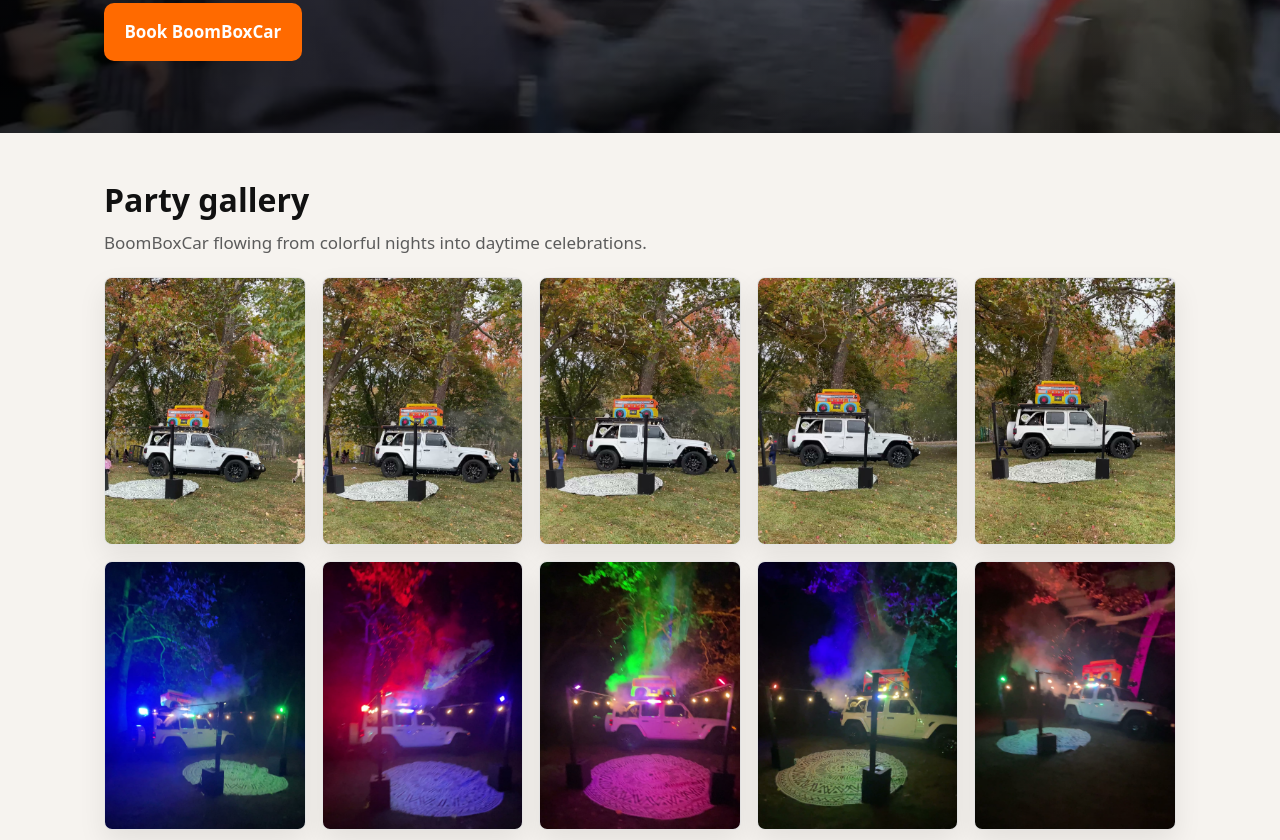
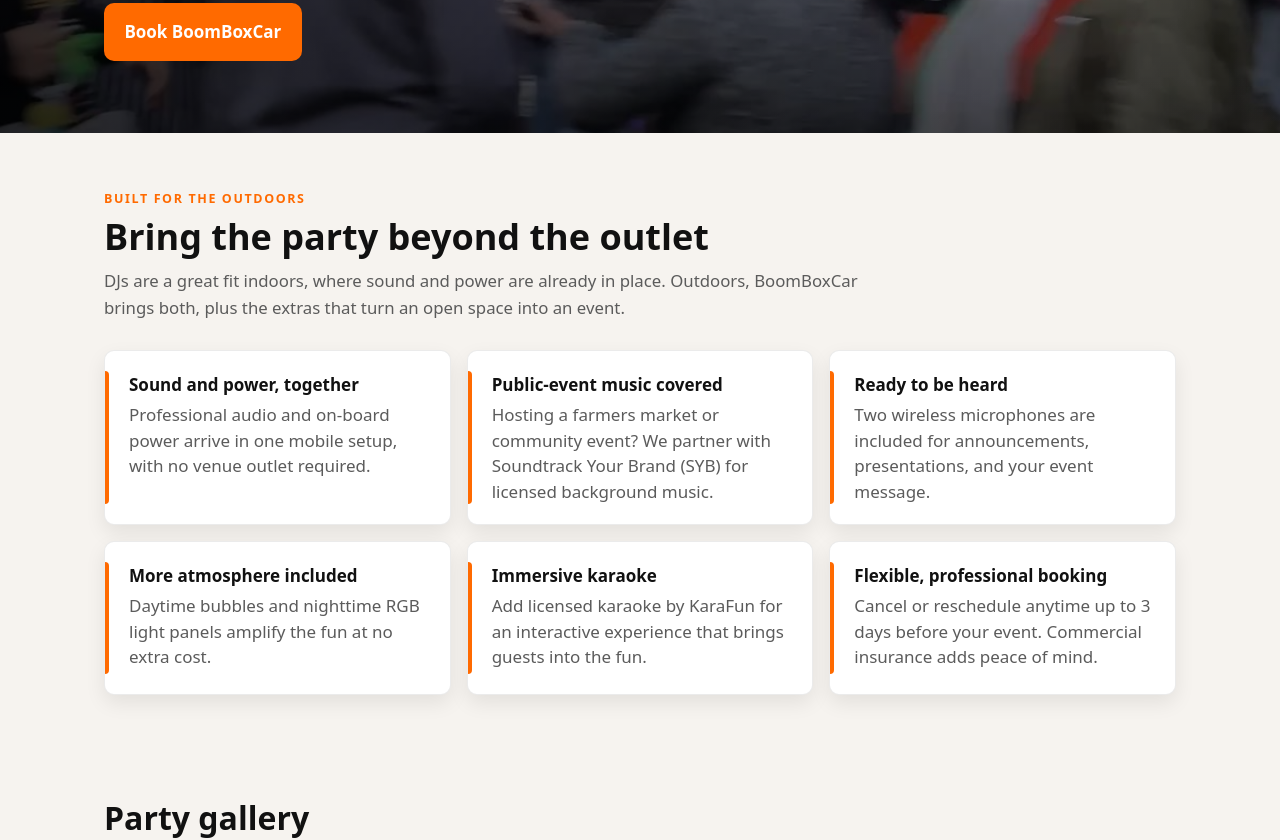
Before and after one commit to juanjose49/boomboxcar.com, a website: page index.html in a window 1280 px wide. Shown: the part 668-1508 px from the top of the page. Drawn offline with Linux system fonts and the light colour scheme; no server answers.

Commit message:
Add outdoor value proposition section

```diff
--- a/index.css
+++ b/index.css
@@ -111,13 +111,14 @@ a:hover{text-decoration:underline}
 /* Hero */
 main{display:flex;flex-direction:column}
 main > .experience-video{order:1}
-main > .gallery-party{order:2}
-main > .booking{order:3}
-main > .features{order:4}
-main > .pricing{order:5}
-main > .events{order:6}
-main > .faqs{order:7}
-main > .contact{order:8}
+main > .value-proposition{order:2}
+main > .gallery-party{order:3}
+main > .booking{order:4}
+main > .features{order:5}
+main > .pricing{order:6}
+main > .events{order:7}
+main > .faqs{order:8}
+main > .contact{order:9}
 .hero{position:relative; display:grid; min-height:56vh; overflow:hidden; background:#111}
 .hero::after{
   content:"";
@@ -156,7 +157,19 @@ main > .contact{order:8}
 .btn-primary:hover{filter:brightness(.95); text-decoration:none}
 
 /* Sections */
-.features,.pricing,.events,.gallery,.faqs,.contact,.booking{padding:24px 16px}
+.value-proposition,.features,.pricing,.events,.gallery,.faqs,.contact,.booking{padding:24px 16px}
+.value-proposition{background:var(--soft)}
+.value-inner{max-width:var(--max);margin:0 auto}
+.value-intro{max-width:760px;margin-bottom:20px}
+.value-intro .eyebrow{margin:0 0 6px;color:var(--brand);font-size:.78rem;font-weight:800;letter-spacing:.13em;text-transform:uppercase}
+.value-intro h2{margin:0 0 10px}
+.value-intro p:last-child{margin-bottom:0;color:var(--muted);font-size:1.05rem}
+.value-grid{display:grid;gap:10px;margin:0;padding:0;list-style:none}
+.value-grid li{position:relative;padding:16px 16px 16px 20px;border:1px solid var(--ring);border-radius:10px;background:var(--surface);box-shadow:0 8px 20px var(--shadow)}
+.value-grid li::before{content:"";position:absolute;top:16px;bottom:16px;left:0;width:4px;border-radius:0 4px 4px 0;background:var(--brand)}
+.value-grid strong,.value-grid span{display:block}
+.value-grid strong{margin-bottom:4px;color:var(--ink)}
+.value-grid span{color:var(--muted);line-height:1.5}
 .features>.feature-list{display:grid; gap:.6rem; list-style:none; padding:0; max-width:1000px; margin:0 auto}
 .service-boundary{max-width:1000px;margin:18px auto 0;padding:14px 16px;border-left:4px solid var(--brand);border-radius:0 8px 8px 0;background:var(--card)}
 .pricing p{max-width:1000px; margin:0 auto 8px}
@@ -225,9 +238,15 @@ main > .contact{order:8}
   .hero-cta{margin-top:24px}
   .btn{padding:.85rem 1.15rem}
 
-  .features,.pricing,.events,.gallery,.faqs,.contact,.booking{
+  .value-proposition,.features,.pricing,.events,.gallery,.faqs,.contact,.booking{
     padding:48px max(28px, calc((100vw - var(--max)) / 2 + 24px));
   }
+  .value-proposition{padding-top:56px;padding-bottom:56px}
+  .value-intro{margin-bottom:28px}
+  .value-intro h2{font-size:2.25rem}
+  .value-grid{grid-template-columns:repeat(3,minmax(0,1fr));gap:16px}
+  .value-grid li{min-height:154px;padding:20px 20px 20px 24px}
+  .value-grid li::before{top:20px;bottom:20px}
   .features,.events,.faqs{background:var(--bg)}
   .pricing,.gallery,.contact{background:var(--soft)}
   h2{
--- a/index.html
+++ b/index.html
@@ -61,7 +61,7 @@
   <link rel="preconnect" href="https://web.squarecdn.com" crossorigin />
 
   <!-- Styles -->
-  <link rel="stylesheet" href="index.css?v=20260816-date-width-2" />
+  <link rel="stylesheet" href="index.css?v=20260823-value-proposition" />
 
   <!-- Google Analytics (unchanged) -->
   <script async src="https://www.googletagmanager.com/gtag/js?id=G-FQ1TV8G46E"></script>
@@ -183,6 +183,25 @@
         <div class="hero-cta">
           <a class="btn btn-primary" href="#book" data-gtag="booking_builder_click">Book BoomBoxCar</a>
         </div>
+      </div>
+    </section>
+
+    <!-- Outdoor value proposition -->
+    <section class="value-proposition" aria-labelledby="value-title">
+      <div class="value-inner">
+        <div class="value-intro">
+          <p class="eyebrow">Built for the outdoors</p>
+          <h2 id="value-title">Bring the party beyond the outlet</h2>
+          <p>DJs are a great fit indoors, where sound and power are already in place. Outdoors, BoomBoxCar brings both, plus the extras that turn an open space into an event.</p>
+        </div>
+        <ul class="value-grid">
+          <li><strong>Sound and power, together</strong><span>Professional audio and on-board power arrive in one mobile setup, with no venue outlet required.</span></li>
+          <li><strong>Public-event music covered</strong><span>Hosting a farmers market or community event? We partner with Soundtrack Your Brand (SYB) for licensed background music.</span></li>
+          <li><strong>Ready to be heard</strong><span>Two wireless microphones are included for announcements, presentations, and your event message.</span></li>
+          <li><strong>More atmosphere included</strong><span>Daytime bubbles and nighttime RGB light panels amplify the fun at no extra cost.</span></li>
+          <li><strong>Immersive karaoke</strong><span>Add licensed karaoke by KaraFun for an interactive experience that brings guests into the fun.</span></li>
+          <li><strong>Flexible, professional booking</strong><span>Cancel or reschedule anytime up to 3 days before your event. Commercial insurance adds peace of mind.</span></li>
+        </ul>
       </div>
     </section>
 
@@ -463,7 +482,7 @@
     <small>© <span id="year"></span> BoomBoxCar. All rights reserved.</small>
   </footer>
 
-  <script src="index.js?v=20260820-engagement" defer></script>
+  <script src="index.js?v=20260823-value-proposition" defer></script>
   <script src="booking.js?v=20260820-analytics" defer></script>
 </body>
 </html>
--- a/index.js
+++ b/index.js
@@ -16,7 +16,7 @@ const systemTheme = window.matchMedia('(prefers-color-scheme: dark)');
 function syncExperienceOrder() {
   const main = document.querySelector('main');
   if (!main) return;
-  const experienceOrder = ['.experience-video', '.gallery-party'];
+  const experienceOrder = ['.experience-video', '.value-proposition', '.gallery-party'];
   const remainingOrder = ['.booking', '.features', '.pricing', '.events', '.faqs', '.contact'];
   [...experienceOrder, ...remainingOrder].forEach(selector => {
     const section = main.querySelector(`:scope > ${selector}`);
@@ -348,6 +348,7 @@ function bindEngagementTracking() {
 
   if (!('IntersectionObserver' in window)) return;
   const sections = [
+    ['value', document.querySelector('.value-proposition')],
     ['gallery', document.querySelector('.gallery-party')],
     ['booking', document.querySelector('.booking')],
     ['pricing', document.querySelector('.pricing')],
```
Also changed, not shown: es/index.html (+21 -2 lines).
